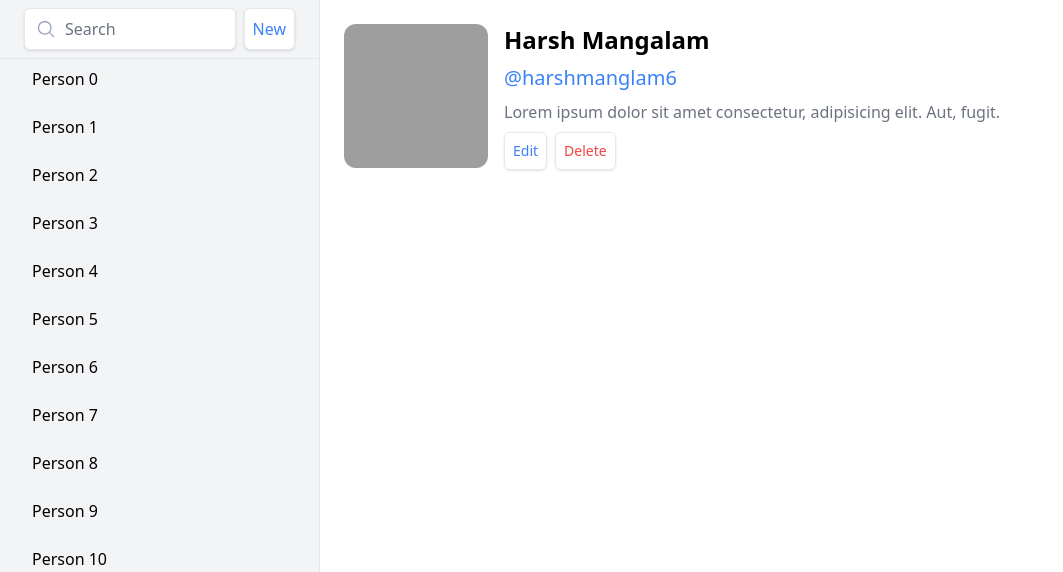
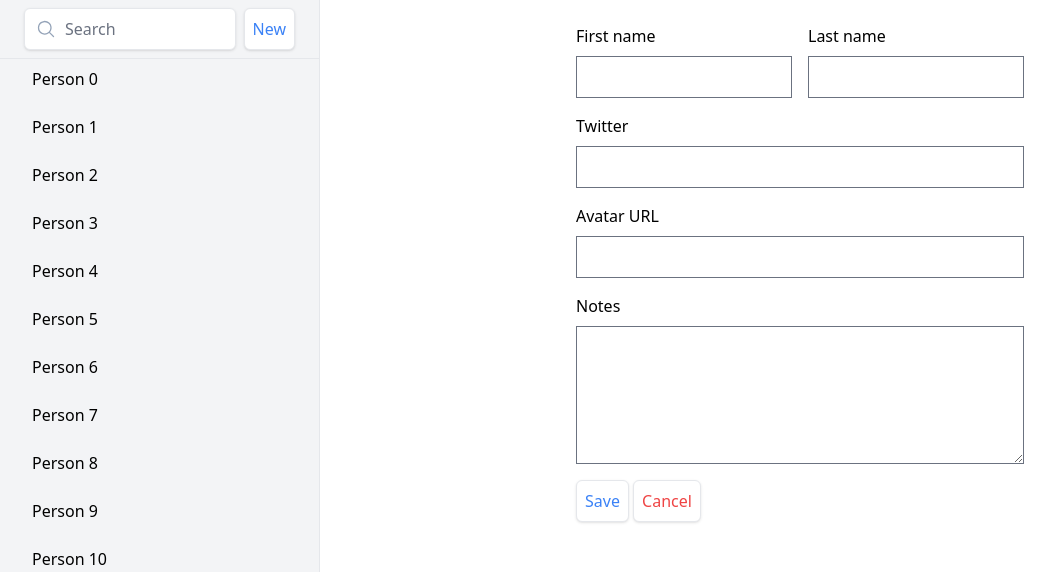
Before and after one commit to harshmangalam/sveltekit-contacts, a SvelteKit app: page /contacts/new in a window 1280 px wide. Shown: the top 572 px of the page, without its empty margins (0-1063 px from the left). Built offline with nearby package versions, Linux system fonts and the light colour scheme; grey boxes are pictures that could not be loaded.

Commit message:
added create new contact

```diff
--- a/src/routes/+layout.svelte
+++ b/src/routes/+layout.svelte
@@ -6,7 +6,7 @@
 <div class="flex">
 	<!-- sidebar  -->
 	<Sidebar />
-	<main class="flex-1">
+	<main class="flex-1 py-6">
 		<slot />
 	</main>
 </div>
--- /dev/null
+++ b/src/routes/contacts/new/+page.svelte
@@ -0,0 +1,35 @@
+<script lang="ts">
+	import { enhance } from '$app/forms';
+</script>
+
+<section>
+	<form use:enhance method="post">
+		<div class="grid grid-cols-2 gap-4 max-w-md mx-auto">
+			<section class="col-span-1 flex flex-col space-y-2">
+				<label for="firstName">First name</label>
+				<input type="text" name="firstName" id="firstName" />
+			</section>
+			<section class="col-span-1 flex flex-col space-y-2">
+				<label for="lastName">Last name</label>
+				<input type="text" name="lastName" id="lastName" />
+			</section>
+			<section class="col-span-2 flex flex-col space-y-2">
+				<label for="twitter">Twitter</label>
+				<input type="text" name="twitter" id="twitter" />
+			</section>
+			<section class="col-span-2 flex flex-col space-y-2">
+				<label for="avatarUrl">Avatar URL</label>
+				<input type="text" name="avatarUrl" id="avatarUrl" />
+			</section>
+			<section class="col-span-2 flex flex-col space-y-2">
+				<label for="notes">Notes</label>
+				<textarea name="notes" id="notes" rows="5" />
+			</section>
+
+			<section>
+				<button class="bg-white border text-blue-500 shadow px-2 py-2 rounded-md"> Save </button>
+				<button class="bg-white border text-red-500 shadow px-2 py-2 rounded-md"> Cancel </button>
+			</section>
+		</div>
+	</form>
+</section>
```
